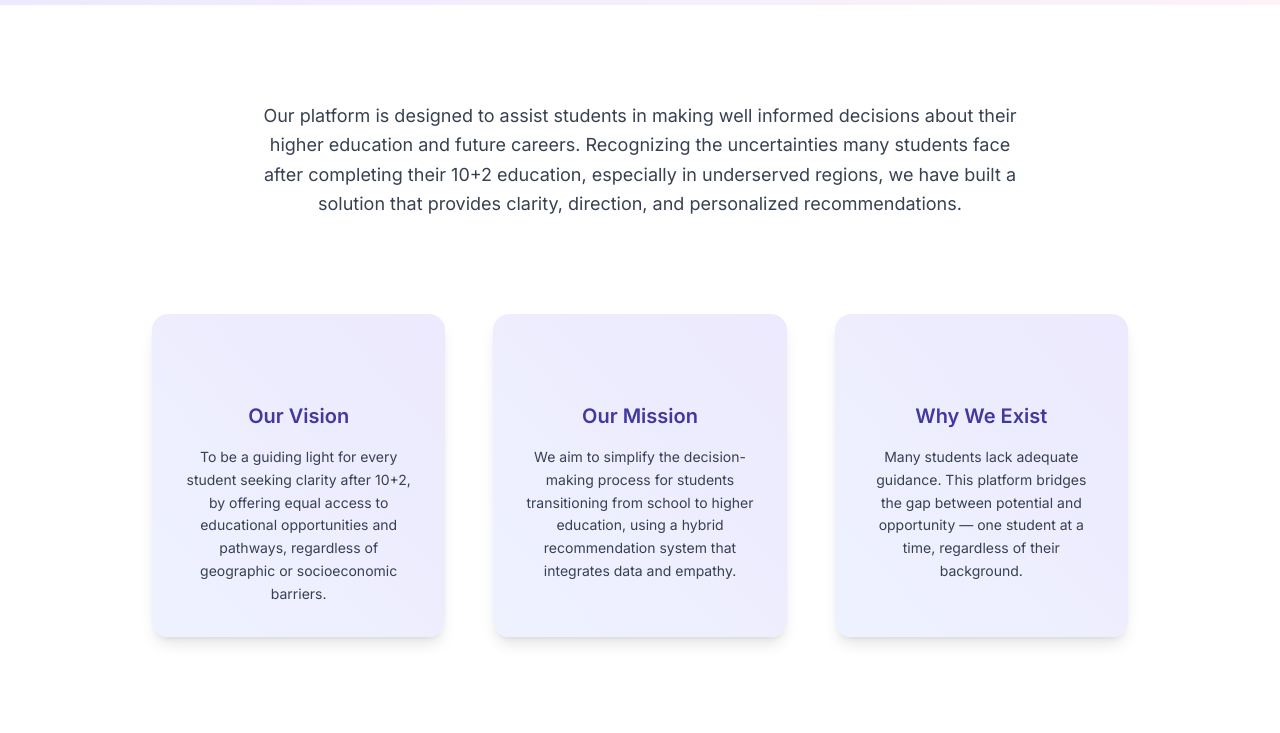
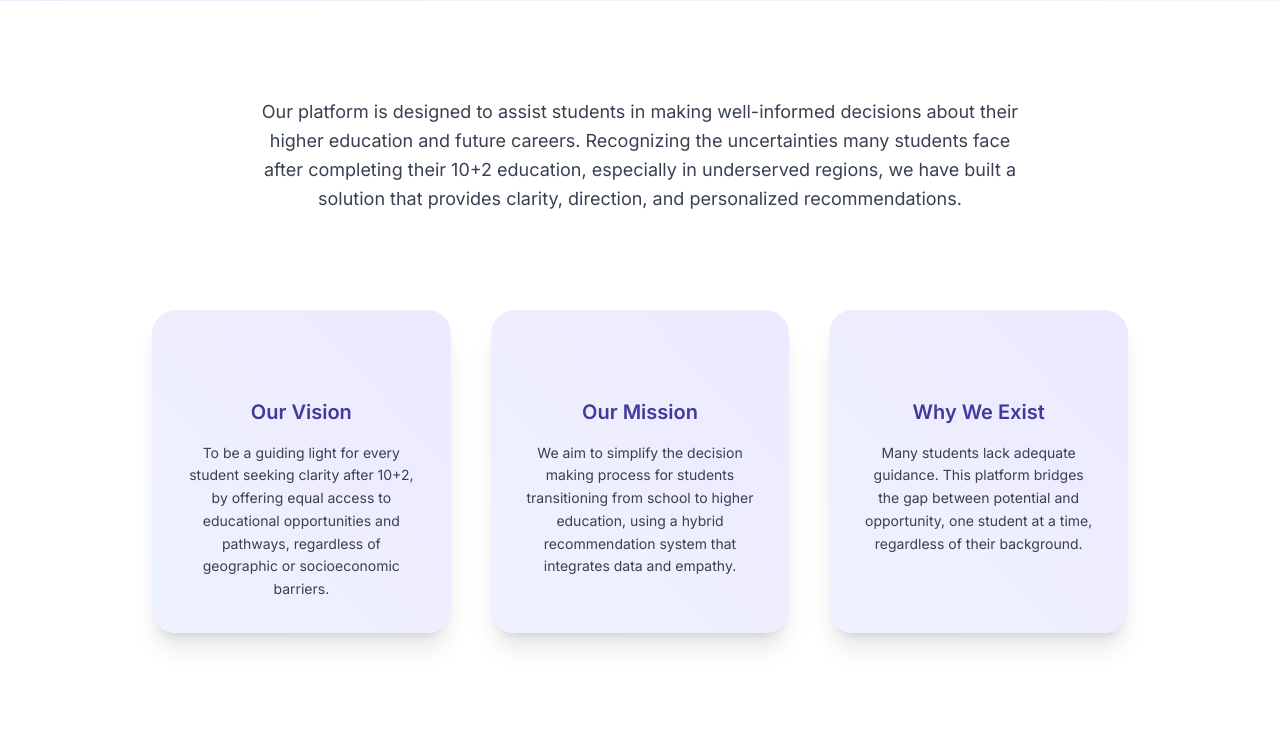
Before and after one commit to devnitht02/recommendation-engine, a Django app: template recommender/dashboard/templates/about.html in a window 1280 px wide. Shown: the part 1096-1829 px from the top of the page. After the commit the page ends 1744 px from the top, so only its background shows below. Run offline with Django 5.2, Linux system fonts and the light colour scheme; the template is opened without the code that fills it, so the values that code supplies are empty; some libraries are stand-ins or nearby versions.

Commit message:
update about us page ui design

```diff
--- a/recommender/dashboard/templates/about.html
+++ b/recommender/dashboard/templates/about.html
@@ -3,20 +3,20 @@
 
 <!-- Hero Section -->
 <section class="relative overflow-hidden bg-gradient-to-br from-indigo-100 via-purple-100 to-pink-50 pt-32 pb-24">
-        <div class="max-w-6xl mx-auto px-6 flex flex-col items-center text-center space-y-8">
+    <div class="max-w-6xl mx-auto px-6 flex flex-col items-center text-center space-y-10">
 
-            <h1 class="text-center text-3xl font-semibold mb-6 bg-white text-white py-2 shadow"
-                style="color: black; width: 30rem">
+        <h3 class="text-3xl font-bold text-gray-800 bg-white py-3 px-6 shadow-md w-full max-w-xl mx-auto rounded-2xl border border-indigo-200 tracking-wide">
             ABOUT US
-            </h1>
+        </h3>
 
-            <p class="text-xl text-gray-700 max-w-2xl leading-relaxed">
+        <p class="text-lg text-gray-700 max-w-2xl leading-relaxed px-4">
             Empowering students to navigate higher education with clarity and confidence.
         </p>
 
-            <div class="w-full max-w-4xl rounded-xl overflow-hidden shadow-lg">
+        <div class="w-full max-w-4xl rounded-2xl overflow-hidden shadow-2xl ring-1 ring-purple-100">
             <img src="https://images.unsplash.com/photo-1606761568499-6d2451b23c66?q=80&w=1974&auto=format&fit=crop&ixlib=rb-4.0.3&ixid=M3wxMjA3fDB8MHxwaG90by1wYWdlfHx8fGVufDB8fHx8fA%3D%3D"
-                     alt="Students in learning environment" class="w-full object-cover h-[300px]">
+                 alt="Students in learning environment"
+                 class="w-full object-cover h-[300px] grayscale-0 hover:grayscale transition duration-300 ease-in-out">
         </div>
     </div>
 </section>
@@ -26,9 +26,9 @@
     <div class="max-w-5xl mx-auto px-6 space-y-24">
 
         <!-- Intro -->
-            <div class="text-center space-y-6" style="margin-bottom: 3rem ">
+        <div class="text-center space-y-6 mb-16">
             <p class="text-lg text-gray-700 leading-relaxed max-w-3xl mx-auto">
-                    Our platform is designed to assist students in making well informed decisions about their higher
+                Our platform is designed to assist students in making well-informed decisions about their higher
                 education and future careers.
                 Recognizing the uncertainties many students face after completing their 10+2 education, especially
                 in underserved regions,
@@ -37,10 +37,10 @@
         </div>
 
         <!-- Feature Cards -->
-            <div class="grid grid-cols-1 md:grid-cols-3 gap-12 text-center">
+        <div class="grid grid-cols-1 md:grid-cols-3 gap-10 text-center">
 
             <!-- Vision -->
-                <div class="bg-gradient-to-tr from-indigo-50 to-purple-100 rounded-2xl p-8 shadow-lg space-y-4">
+            <div class="bg-gradient-to-tr from-indigo-50 to-purple-100 rounded-3xl p-8 shadow-xl hover:shadow-2xl transition duration-300 space-y-4">
                 <div class="flex justify-center">
                     <i data-lucide="eye" class="w-10 h-10 text-indigo-600"></i>
                 </div>
@@ -53,27 +53,27 @@
             </div>
 
             <!-- Mission -->
-                <div class="bg-gradient-to-tr from-indigo-50 to-purple-100 rounded-2xl p-8 shadow-lg space-y-4">
+            <div class="bg-gradient-to-tr from-indigo-50 to-purple-100 rounded-3xl p-8 shadow-xl hover:shadow-2xl transition duration-300 space-y-4">
                 <div class="flex justify-center">
                     <i data-lucide="target" class="w-10 h-10 text-indigo-600"></i>
                 </div>
                 <h3 class="text-xl font-semibold text-indigo-800">Our Mission</h3>
                 <p class="text-gray-700 text-sm leading-relaxed">
-                        We aim to simplify the decision-making process for students transitioning from school to higher
+                    We aim to simplify the decision making process for students transitioning from school to higher
                     education,
                     using a hybrid recommendation system that integrates data and empathy.
                 </p>
             </div>
 
             <!-- Why We Exist -->
-                <div class="bg-gradient-to-tr from-indigo-50 to-purple-100 rounded-2xl p-8 shadow-lg space-y-4">
+            <div class="bg-gradient-to-tr from-indigo-50 to-purple-100 rounded-3xl p-8 shadow-xl hover:shadow-2xl transition duration-300 space-y-4">
                 <div class="flex justify-center">
                     <i data-lucide="life-buoy" class="w-10 h-10 text-indigo-600"></i>
                 </div>
                 <h3 class="text-xl font-semibold text-indigo-800">Why We Exist</h3>
                 <p class="text-gray-700 text-sm leading-relaxed">
                     Many students lack adequate guidance. This platform bridges the gap between potential and
-                        opportunity —
+                    opportunity,
                     one student at a time, regardless of their background.
                 </p>
             </div>
@@ -83,5 +83,4 @@
     </div>
 </section>
 
-
 {% endblock %}
```
Lines whose indentation alone changed are shown as unchanged.
